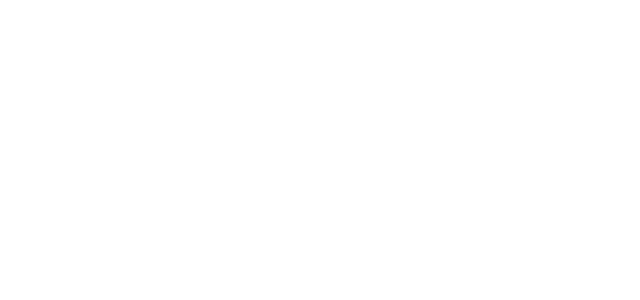
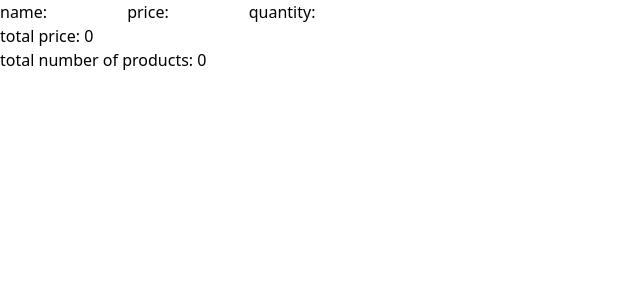
Before and after one commit to isthisthereallife/Webshop, a Next.js app: page /cart in a window 1280 px wide. Shown: the top 300 px of the page, without its empty margins (0-640 px from the left). Built offline with nearby package versions, Linux system fonts and the light colour scheme.

Commit message:
med totalprice o nrOfProducts

```diff
--- a/pages/cart.js
+++ b/pages/cart.js
@@ -1,19 +1,42 @@
-import { useContext, useState } from "react";
+import { useContext, useEffect, useState } from "react";
 import { CartItemContext } from "./_app";
 
 export default function Cart() {
   const [cartItems, setCartItems] = useContext(CartItemContext);
+  const [totalPrice, setTotalPrice] = useState(0);
+  const [totalProducts, setTotalProducts] = useState(0);
   console.log(cartItems);
 
+  useEffect(() => {
+    let sum = 0;
+    cartItems.map((cartItem) => (sum += cartItem.prodPrice));
+    setTotalPrice(sum);
+  }, [cartItems]);
+
+  useEffect(() => {
+    let sum = 0;
+    cartItems.map((cartItem) => (sum += cartItem.q));
+    setTotalProducts(sum);
+  }, [cartItems]);
+
   return (
-    <div>
+    <div class="w-1/2">
+      <div class="flex flex-row w-1/2 space-x-20">
+        <p>name:</p>
+        <p>price:</p>
+        <p>quantity:</p>
+      </div>
+
       {cartItems.map((cartItem) => (
-        <div>
+        <div class="flex flex-row w-1/2 space-x-20">
           <p>{cartItem.prodName}</p>
           <p>{cartItem.prodPrice}</p>
           <p>{cartItem.q}</p>
         </div>
       ))}
+
+      <p>total price: {totalPrice}</p>
+      <p>total number of products: {totalProducts}</p>
     </div>
   );
 }
--- a/pages/product/[item].js
+++ b/pages/product/[item].js
@@ -74,6 +74,7 @@
                   setCartItems((prevCartItems) => [
                     ...prevCartItems,
                     {
+                      prodId: product.id,
                       prodName: product[0].name,
                       prodPrice: product[0].ibu * quantity,
                       q: quantity,
```
